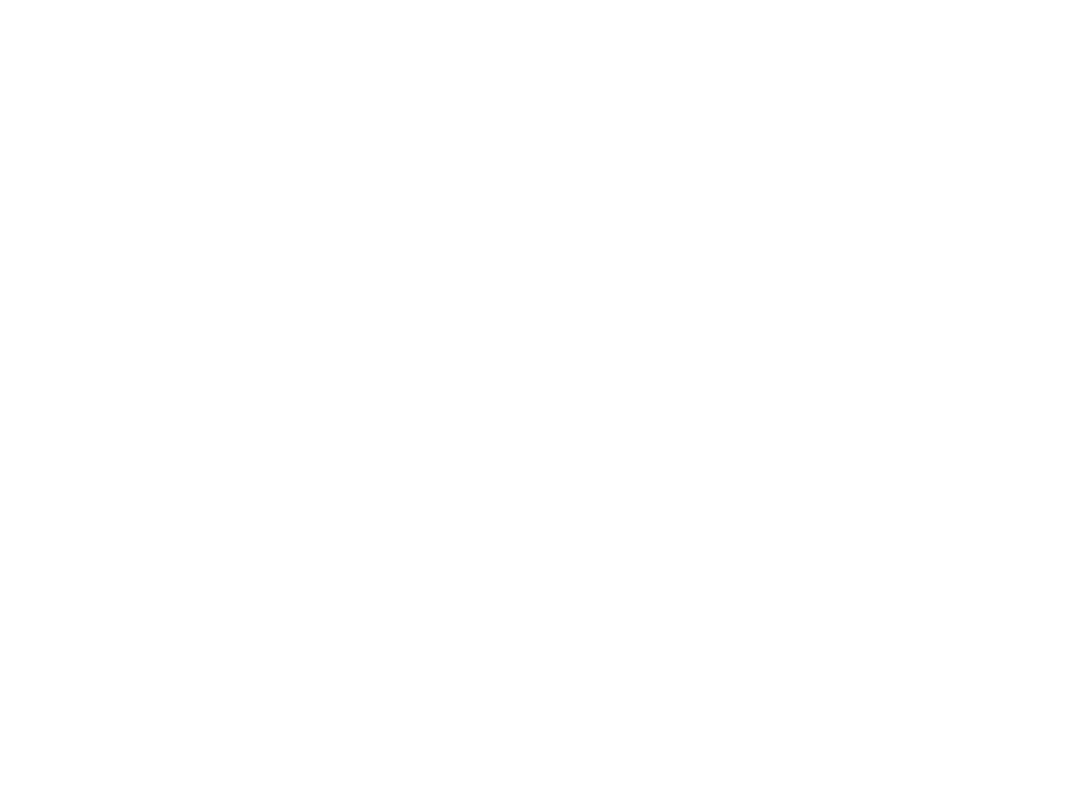
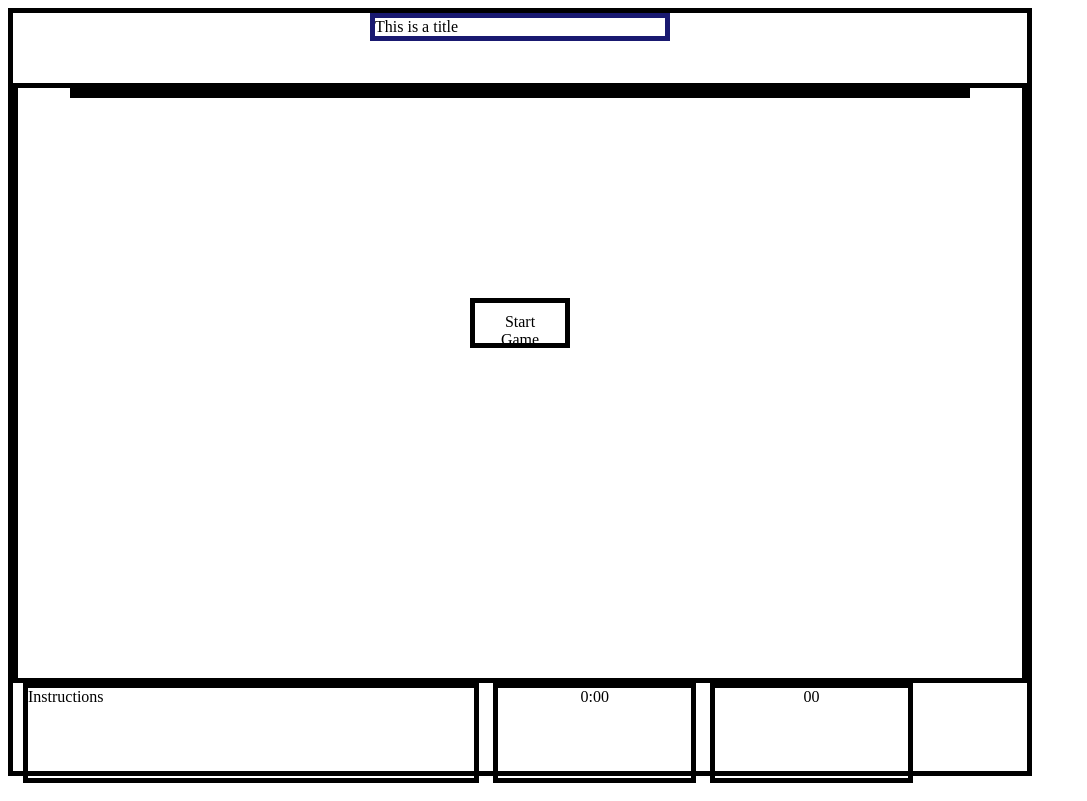
Before and after one commit to iO-Academy/2018-running-game, a plain HTML site: page index.html in a window 1280 px wide. Shown: the whole page, without its empty margins (0-1087 px from the left). Drawn offline with Linux system fonts and the light colour scheme.

Commit message:
Basic layout created, no actual stylings put in place

```diff
--- a/index.html
+++ b/index.html
@@ -3,8 +3,23 @@
 <head>
     <meta charset="UTF-8">
     <title>Title</title>
+    <link rel="stylesheet" type="text/css" href="style.css"/>
 </head>
 <body>
+<main>
+    <div class="topSection">
+        <div class="title">This is a title</div>
+    </div>
+    <section class="gameSection">
 
+        <div class="gameScreen"></div>
+        <div type="button"> Start Game  </div>
+    </section>
+    <div class="scoreSection">
+        <div class="instructions"> Instructions</div>
+        <div id="timer" class="scoreBox">0:00</div>
+        <div id="score" class="scoreBox">00</div>
+    </div>
+</main>
 </body>
 </html>
--- a/style.css
+++ b/style.css
@@ -0,0 +1,68 @@
+* {
+    box-sizing: border-box;
+}
+
+main {
+    height: 768px;
+    width: 1024px;
+    border: solid black 5px;
+    background-image: ;
+}
+
+.topSection {
+    height: 70px;
+}
+.title {
+    width: 300px;
+    margin: 0 auto;
+    border: midnightblue solid 5px;
+}
+
+.gameSection {
+
+    height: 600px;
+    border: solid black 5px;
+}
+
+.gameSection [type=button] {
+    height: 50px;
+    width: 100px;
+    text-align: center;
+    padding: 10px;
+    margin-top: 200px;
+    margin-right: auto;
+    margin-left: auto;
+    border: solid black 5px;
+
+}
+
+.gameScreen {
+    width: 900px;
+    margin: 0 auto;
+    border: solid black 5px;
+}
+
+.scoreSection {
+    height: 118px;
+    width: 100%;
+}
+
+.instructions {
+    height:100px;
+    border: solid black 5px;
+    width: 45%;
+    display: inline-block;
+    margin-right: 10px;
+    margin-left: 10px;
+
+}
+
+.scoreBox {
+    height: 100px;
+    border: solid black 5px;
+    width: 20%;
+    display: inline-block;
+    margin-right: 10px;
+    text-align: center;
+
+}
```
